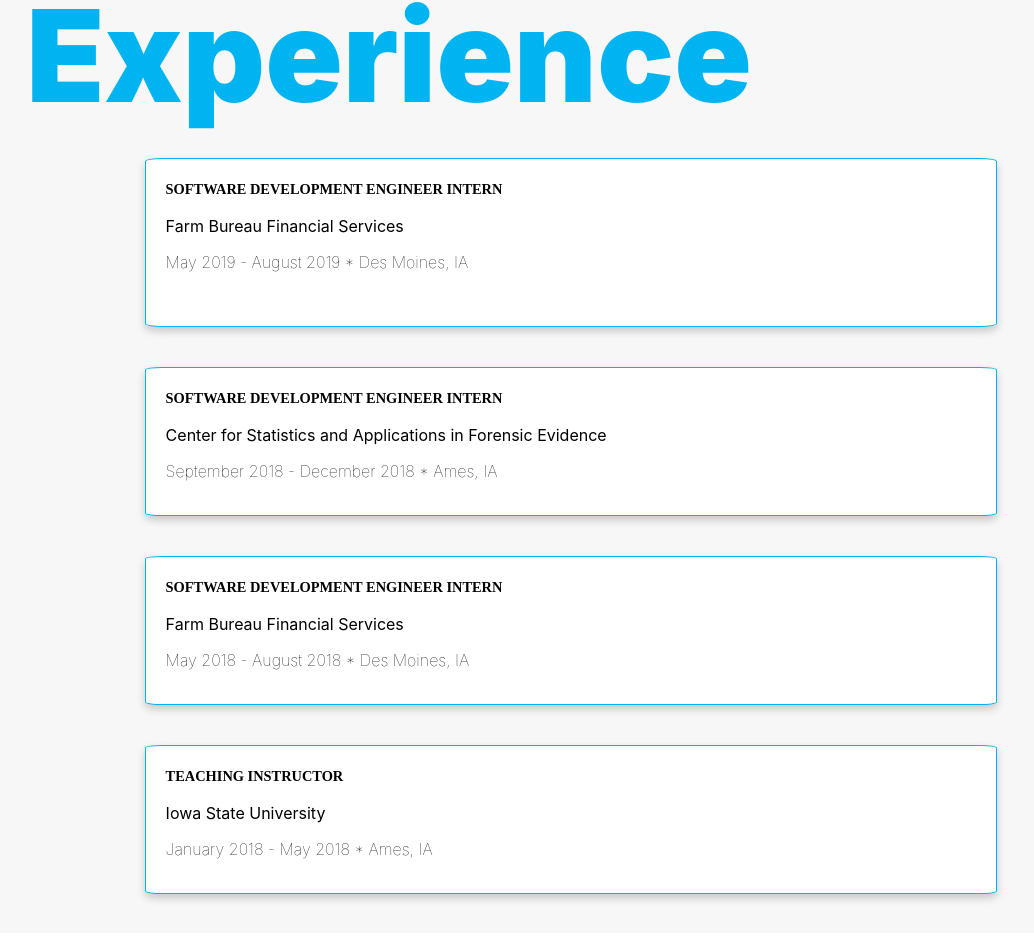
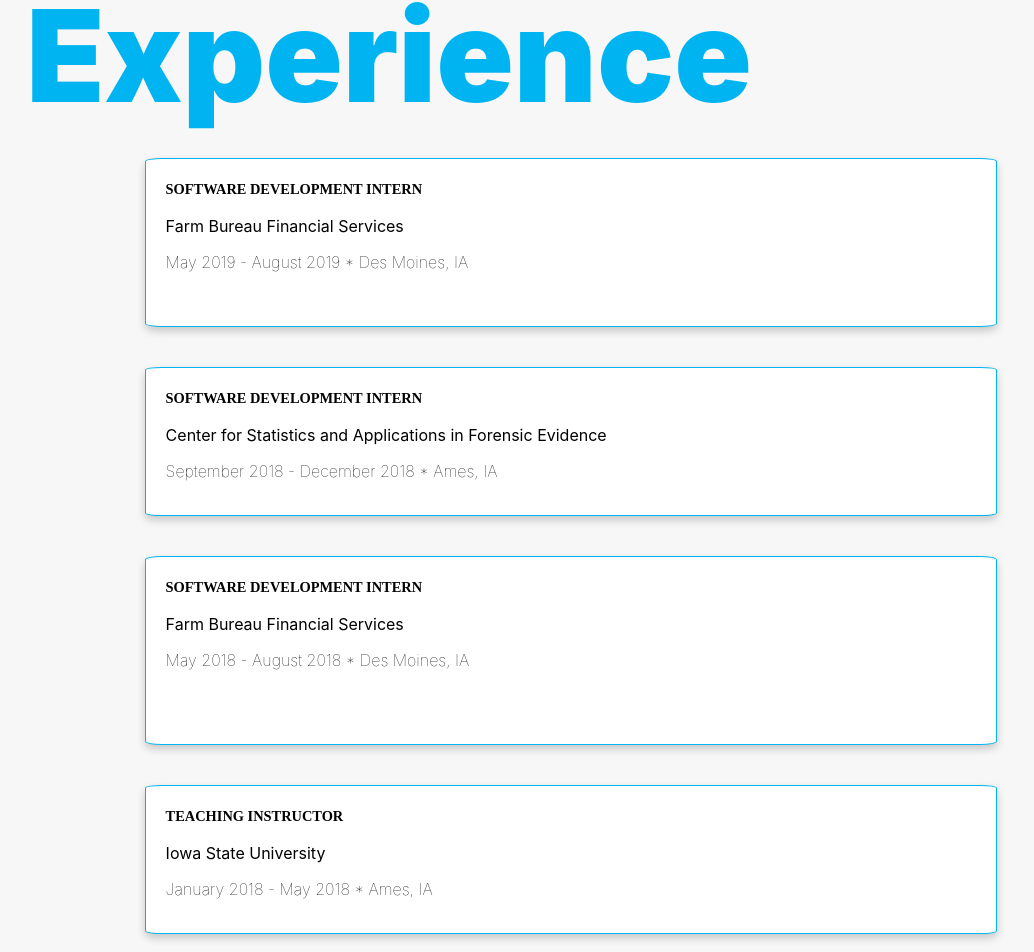
Before and after one commit to rishabnarendra/personalwebsite, a React (Create React App) app in the folder personal-website/: page / in a window 1280 px wide. Shown: the part 761-1713 px from the top of the page, without its empty margins (219-1253 px from the left). Built offline with nearby package versions, Linux system fonts and the light colour scheme.

Commit message:
Modified some experience details

```diff
--- a/personal-website/src/components/Experience.js
+++ b/personal-website/src/components/Experience.js
@@ -12,7 +12,7 @@
                 <div class="FlipCard">
                     <div class="ExperienceCard">
                         <div class="ExperienceCardFront">
-                            <h3 class="ExperiencePosition">Software Development Engineer Intern</h3>
+                            <h3 class="ExperiencePosition">Software Development Intern</h3>
                             <p><a class="ExperiencePlace">Farm Bureau Financial Services</a></p>
                             <p class="ExperienceDate">May 2019 - August 2019  *  Des Moines, IA</p>
                         </div>
@@ -32,7 +32,7 @@
                 <div class="FlipCard">
                     <div class="ExperienceCard">
                         <div class="ExperienceCardFront">
-                            <h3 class="ExperiencePosition">Software Development Engineer Intern</h3>
+                            <h3 class="ExperiencePosition">Software Development Intern</h3>
                             <p><a class="ExperiencePlace">Center for Statistics and Applications in Forensic Evidence</a></p>
                             <p class="ExperienceDate">September 2018 - December 2018  *  Ames, IA</p>
                         </div>
@@ -52,17 +52,21 @@
                 <div class="FlipCard">
                     <div class="ExperienceCard">
                         <div class="ExperienceCardFront">
-                            <h3 class="ExperiencePosition">Software Development Engineer Intern</h3>
+                            <h3 class="ExperiencePosition">Software Development Intern</h3>
                             <p><a class="ExperiencePlace">Farm Bureau Financial Services</a></p>
                             <p class="ExperienceDate">May 2018 - August 2018  *  Des Moines, IA</p>
                         </div>
                         <div class="ExperienceCardBack">
                             <p>
-                                ● Designed and built a mobile application (iOS & Android) for Marketing and Distribution teams
+                                ● Designed and built a mobile application (iOS & Android) that saves the business 200,000 annually
+                                <br />
+                                ● Application won Novarica Research Council Impact Award
                                 <br />
                                 ● Provides easy access for insurance customers information and quick payments
                                 <br />
                                 ● Application published on Google Play and App Store
+                                <br />
+                                ● Used C#, SQL, HTML/CSS, TypeScript, Ionic, and Jenkins
                             </p>
                         </div>
                     </div>
```
Also changed, not shown: 1 other file (tests, documents, lock files or other folders).
